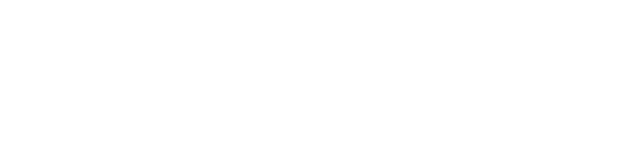
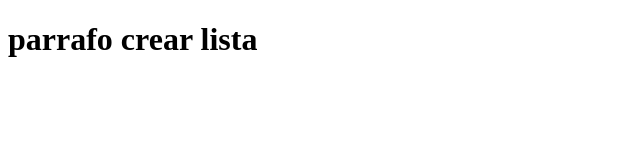
Before and after one commit to OrietaToro13/mi-navbar, a plain HTML site: page index.html in a window 1280 px wide. Shown: the whole page, without its empty margins (0-640 px from the left). Drawn offline with Linux system fonts and the light colour scheme.

Commit message:
desarrollo de archivos

```diff
--- a/index.html
+++ b/index.html
@@ -6,7 +6,8 @@
 	<title>mi Navbar</title>
 </head>
 <body>
-
+	<h1>parrafo
+	crear lista</h1>
 
 
 	<script type="text/javascript" src="assets/js/main.js"></script>
```
